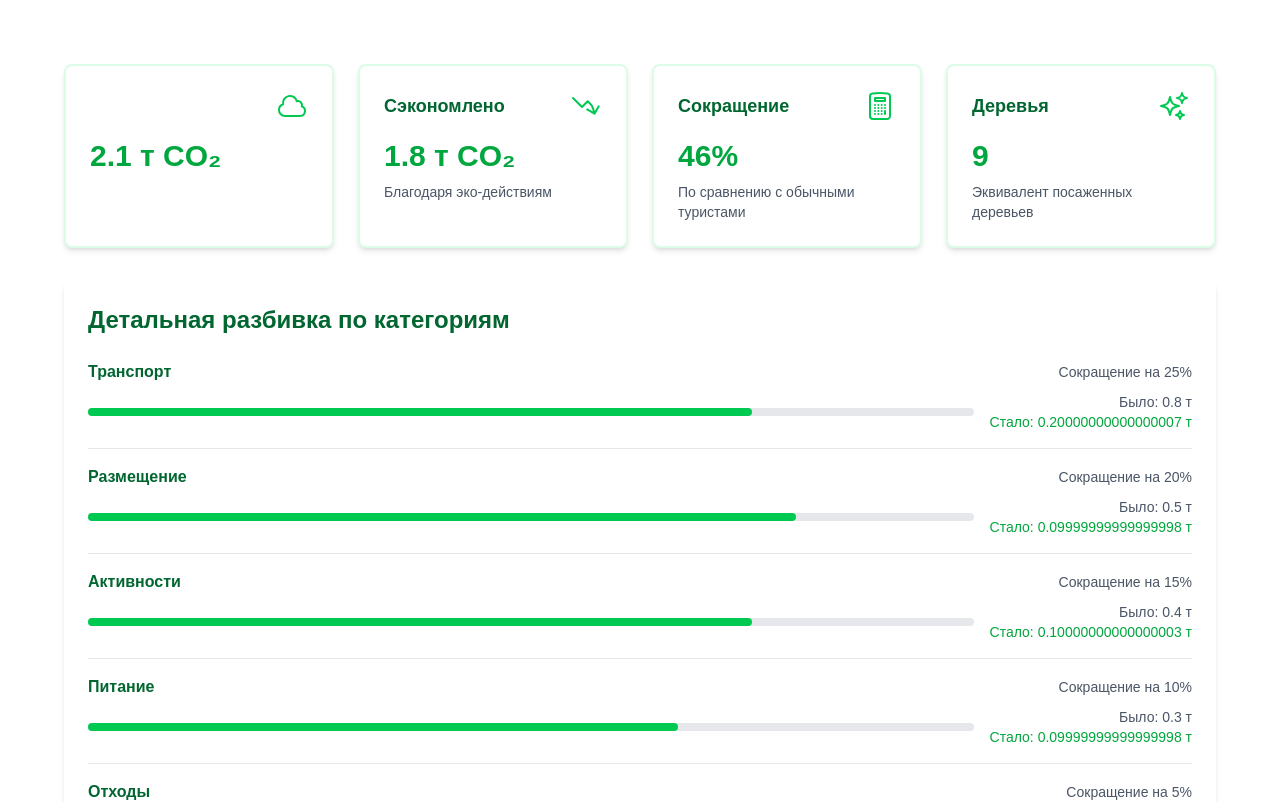
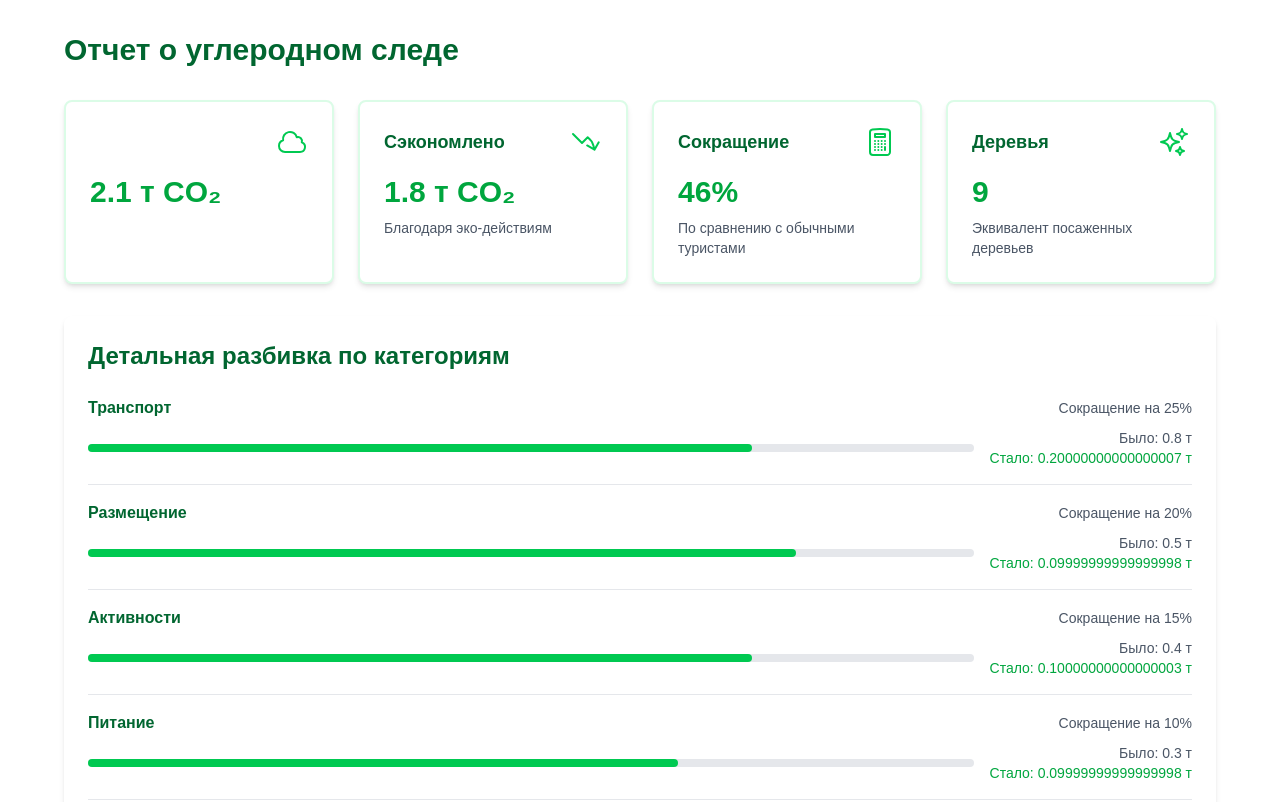
Before and after one commit to LeonidStepanovALA/travelcompanion, a Next.js app in the folder ECOSPUTNIK/: page /tourist/carbon-report in a window 1280 px wide. Shown: the top 802 px of the page. Built offline with nearby package versions, Linux system fonts and the light colour scheme.

Commit message:
Fix missing translation property in carbon report page

```diff
--- a/ECOSPUTNIK/src/app/tourist/carbon-report/page.tsx
+++ b/ECOSPUTNIK/src/app/tourist/carbon-report/page.tsx
@@ -86,7 +86,7 @@ export default function CarbonReportPage() {
     <div className="container mx-auto px-4 py-6 md:py-8">
       <div className="max-w-6xl mx-auto">
         <h1 className="text-2xl md:text-3xl font-bold text-green-800 mb-6 md:mb-8">
-          {t.carbonFootprintReport}
+          Отчет о углеродном следе
         </h1>
 
         {/* Основная статистика */}
```
